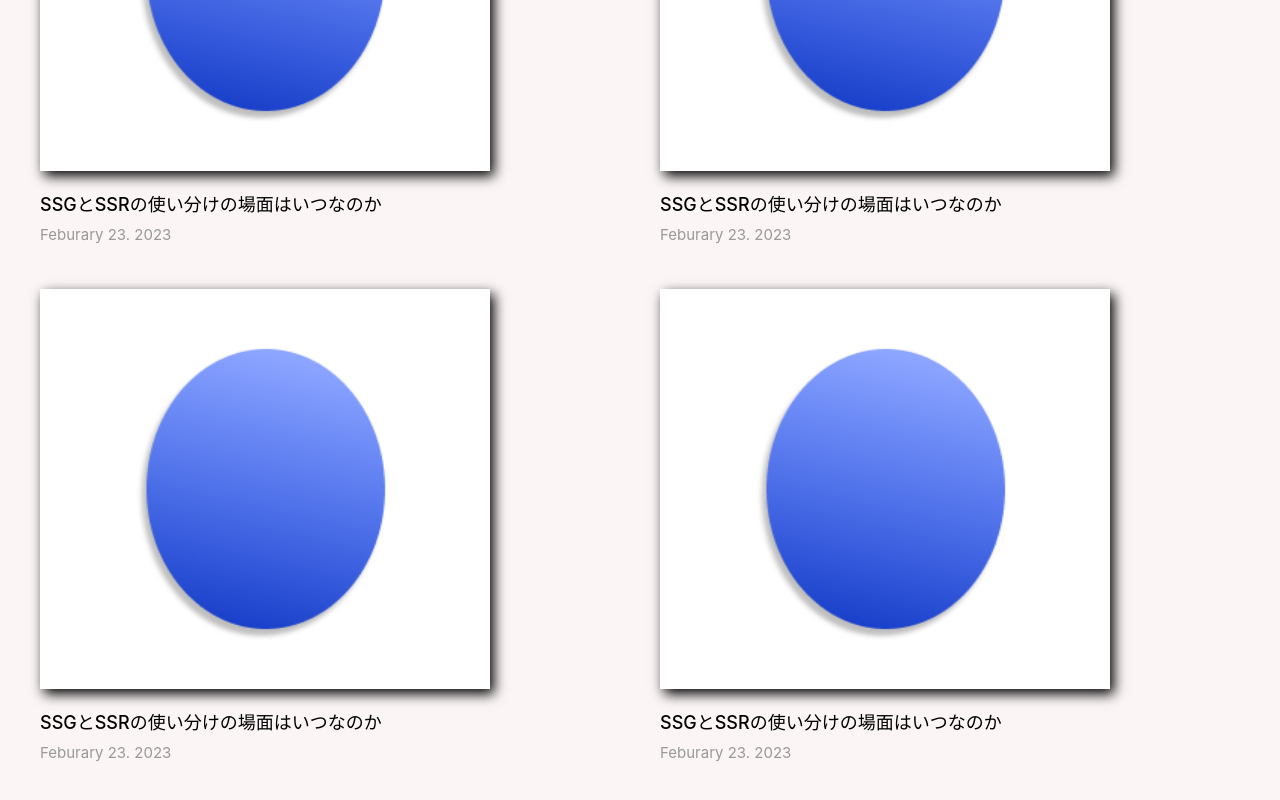
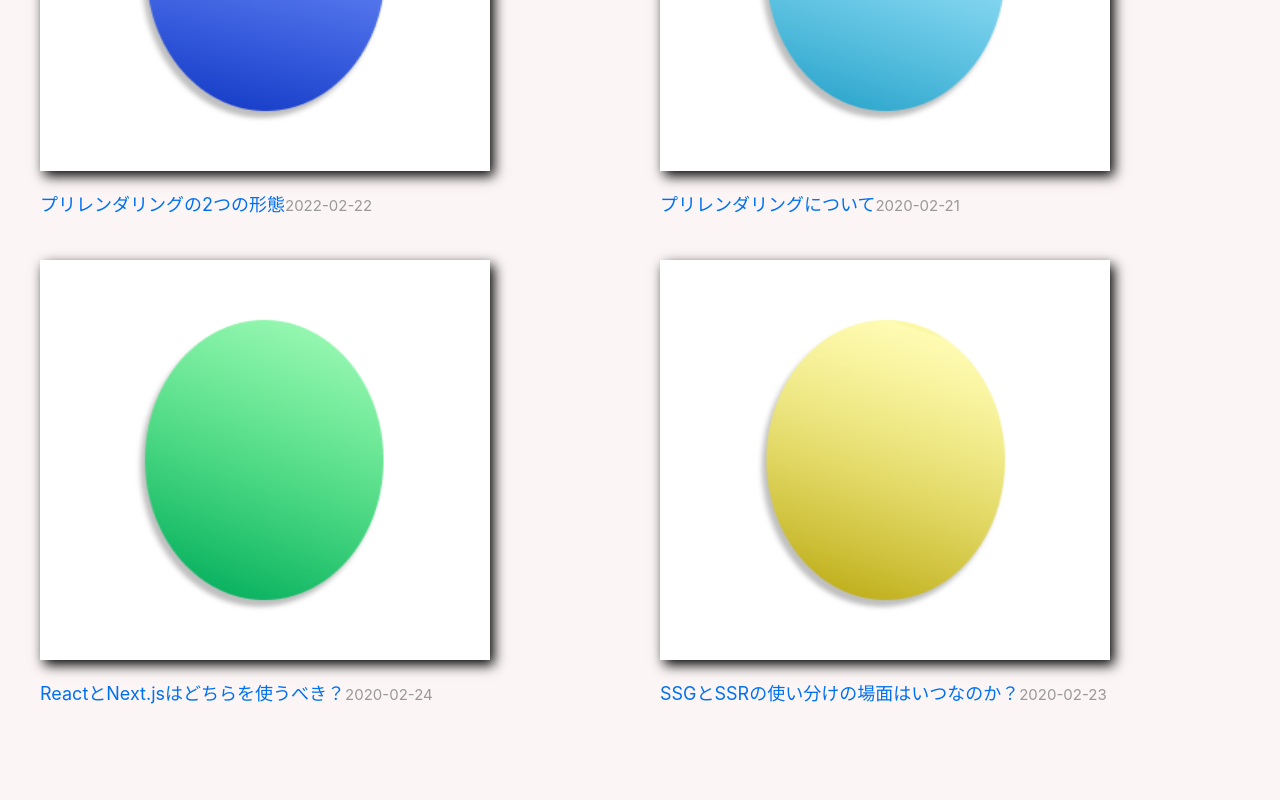
Before and after one commit to KazukiTakeuchi/next-blog, a Next.js app: page / in a window 1280 px wide. Shown: the part 676-1476 px from the top of the page. Built offline with nearby package versions, Linux system fonts and the light colour scheme.

Commit message:
ブログデータを取得するライブラリを通して画面表示する

```diff
--- a/src/pages/index.tsx
+++ b/src/pages/index.tsx
@@ -3,8 +3,30 @@ import Link from 'next/link'
 import styles from '../styles/Home.module.css'
 import utilStyles from '../styles/utils.module.css'
 import Layout from '@/components/Layout'
+import { getPostsData } from 'lib/posts'
 
-const Home: NextPage = () => {
+type Props = {
+  allPostsData: {
+    id: string
+    title: string
+    date: string
+    thumbnail: string
+  }[]
+}
+
+export const getStaticProps = () => {
+  const allPostsData = getPostsData()
+  // console.log(allPostsData)
+
+  return {
+    props: {
+      allPostsData,
+    },
+  }
+}
+
+const Home: NextPage<Props> = ({ allPostsData }) => {
+  console.log({ allPostsData })
   return (
     <Layout>
       <section className={utilStyles.headingMd}>
@@ -18,46 +40,18 @@ const Home: NextPage = () => {
       <section className={utilStyles.padding1px}>
         <h2 className={utilStyles.headingLg}>💻 技術ブログ</h2>
         <div className={styles.grid}>
-          <article>
-            <Link href="/">
-              <img src="/images/egg1.png" className={styles.thumbnailImage} />
-            </Link>
-            <Link href="/" className={utilStyles.boldText}>
-              SSGとSSRの使い分けの場面はいつなのか
-            </Link>
-            <br />
-            <small className={utilStyles.lightText}>Feburary 23. 2023</small>
-          </article>
-          <article>
-            <Link href="/">
-              <img src="/images/egg1.png" className={styles.thumbnailImage} />
-            </Link>
-            <Link href="/" className={utilStyles.boldText}>
-              SSGとSSRの使い分けの場面はいつなのか
-            </Link>
-            <br />
-            <small className={utilStyles.lightText}>Feburary 23. 2023</small>
-          </article>
-          <article>
-            <Link href="/">
-              <img src="/images/egg1.png" className={styles.thumbnailImage} />
-            </Link>
-            <Link href="/" className={utilStyles.boldText}>
-              SSGとSSRの使い分けの場面はいつなのか
-            </Link>
-            <br />
-            <small className={utilStyles.lightText}>Feburary 23. 2023</small>
-          </article>
-          <article>
-            <Link href="/">
-              <img src="/images/egg1.png" className={styles.thumbnailImage} />
-            </Link>
-            <Link href="/" className={utilStyles.boldText}>
-              SSGとSSRの使い分けの場面はいつなのか
-            </Link>
-            <br />
-            <small className={utilStyles.lightText}>Feburary 23. 2023</small>
-          </article>
+          {allPostsData.map(({ id, date, title, thumbnail }) => (
+            <article key={id}>
+              <Link href={`/posts/${id}`}>
+                <img
+                  src={`${thumbnail}`}
+                  className={`${styles.thumbnailImage}`}
+                />
+              </Link>
+              <Link href={`/posts/${id}`}>{title}</Link>
+              <small className={utilStyles.lightText}>{date}</small>
+            </article>
+          ))}
         </div>
       </section>
     </Layout>
```
